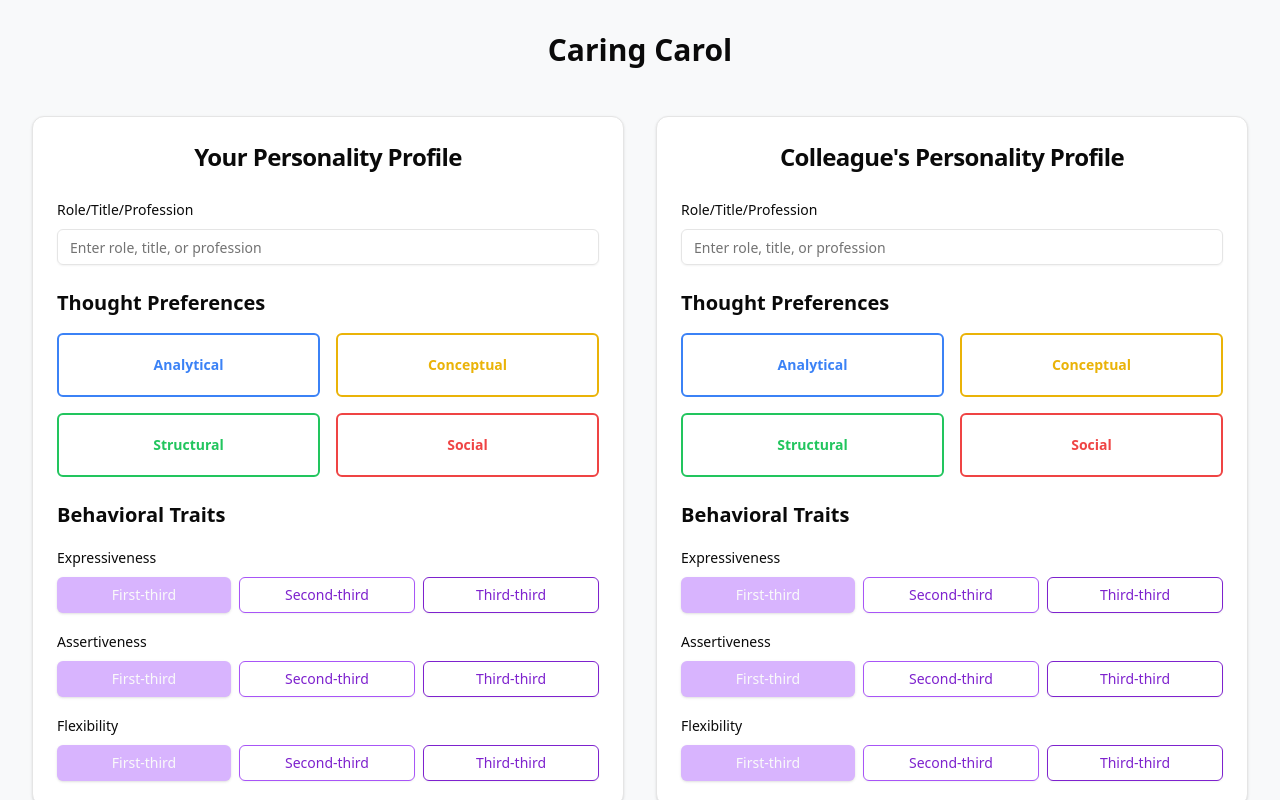
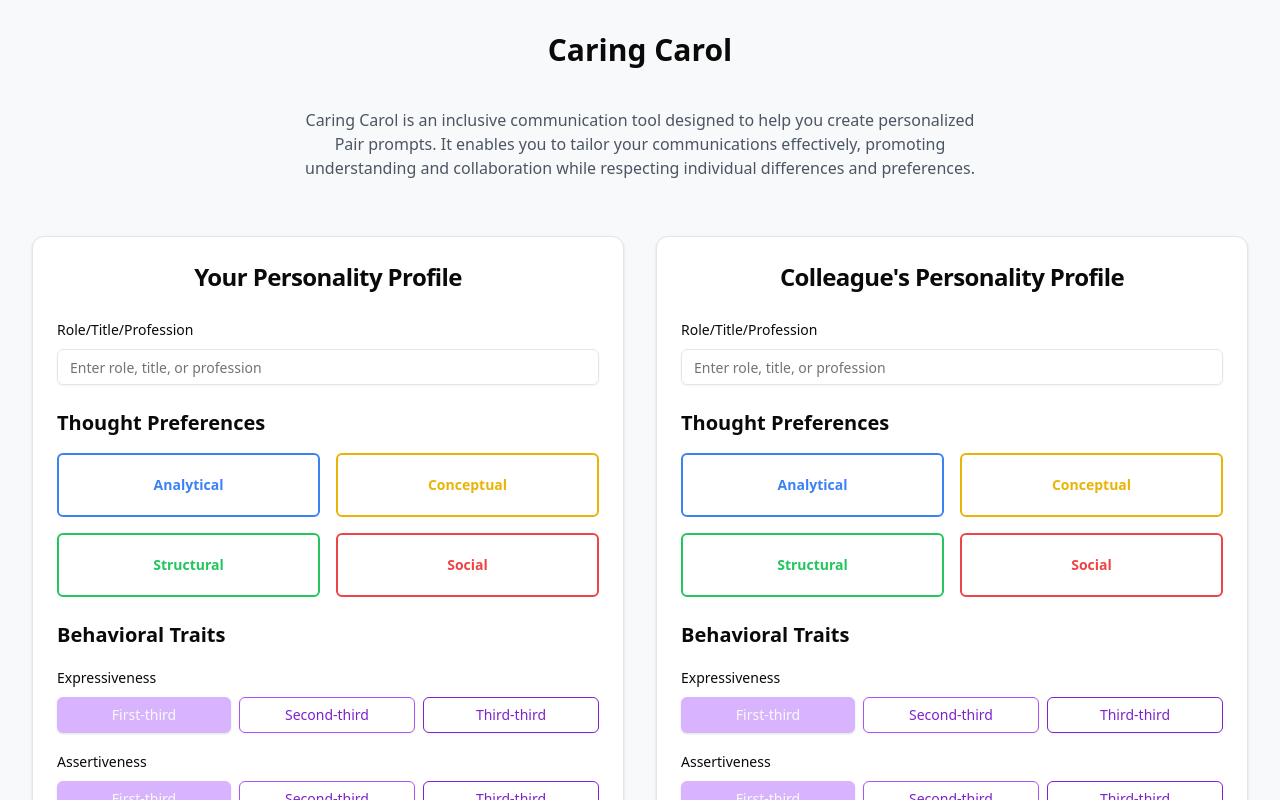
Before and after one commit to aniruddha-adhikary/caring-carol, a React (Vite) app: page / in a window 1280 px wide. Shown: the top 800 px of the page. Built offline with nearby package versions, Linux system fonts and the light colour scheme.

Commit message:
chore: add description

```diff
--- a/src/App.tsx
+++ b/src/App.tsx
@@ -37,6 +37,8 @@ function App() {
   const [isYourProfileValid, setIsYourProfileValid] = useState(false);
   const [isColleagueProfileValid, setIsColleagueProfileValid] = useState(false);
   const instructionsRef = useRef<HTMLDivElement>(null);
+
+  const appDescription = "Caring Carol is an inclusive communication tool designed to help you create personalized Pair prompts. It enables you to tailor your communications effectively, promoting understanding and collaboration while respecting individual differences and preferences.";
 
   const generateComparison = () => {
     if (!yourProfile.role || !colleagueProfile.role) {
@@ -133,7 +135,8 @@ The situation will be provided by the user in following messages.`;
 
   return (
     <div className="flex flex-col items-center gap-8 p-8 min-h-screen">
-      <h1 className="text-3xl font-bold mb-4">{appName}</h1>
+      <h1 className="text-3xl font-bold mb-2">{appName}</h1>
+      <p className="text-center text-gray-600 mb-6 max-w-2xl">{appDescription}</p>
       <Toaster position="top-right" />
       <div className="flex flex-col md:flex-row gap-8 w-full">
         <FancyForm
```
